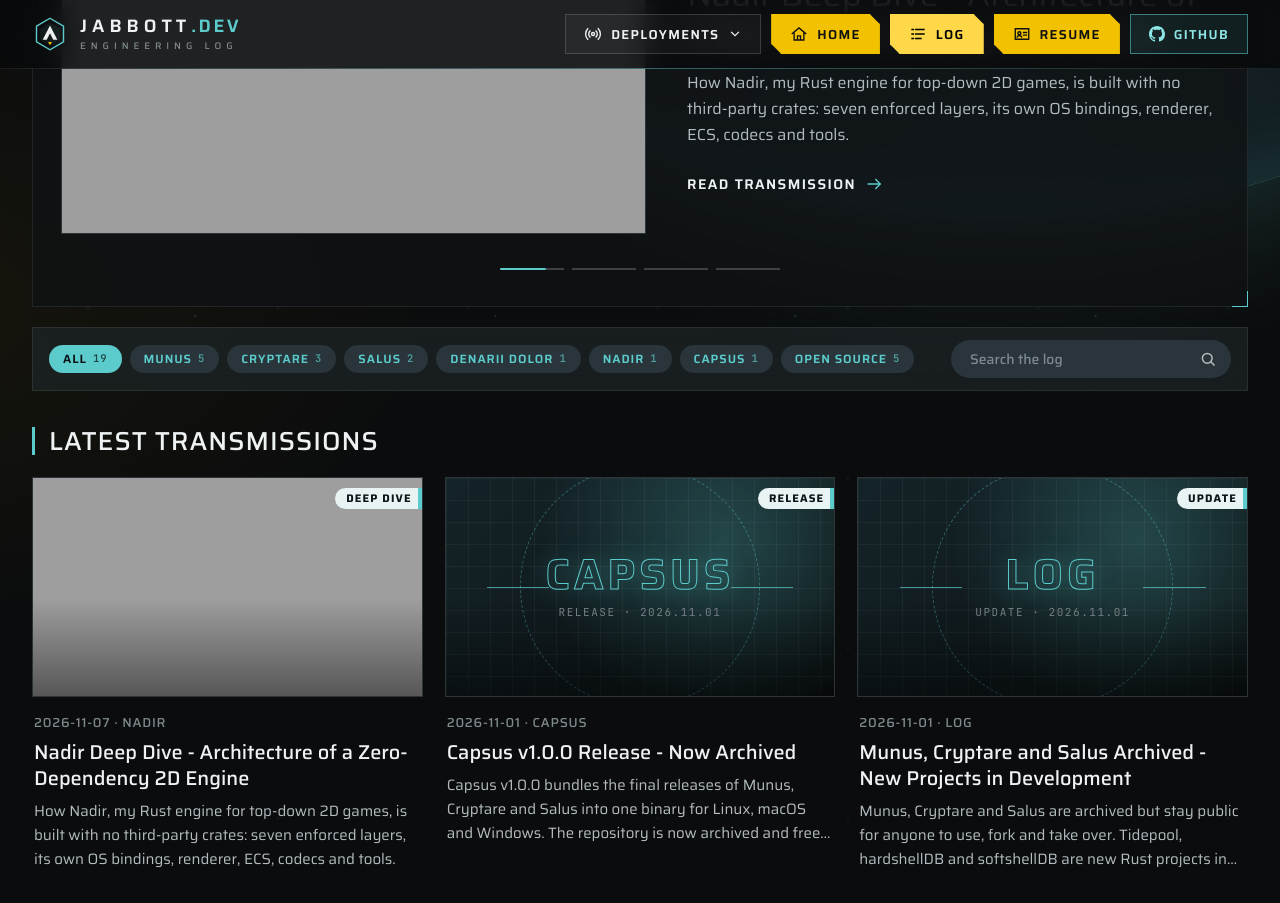
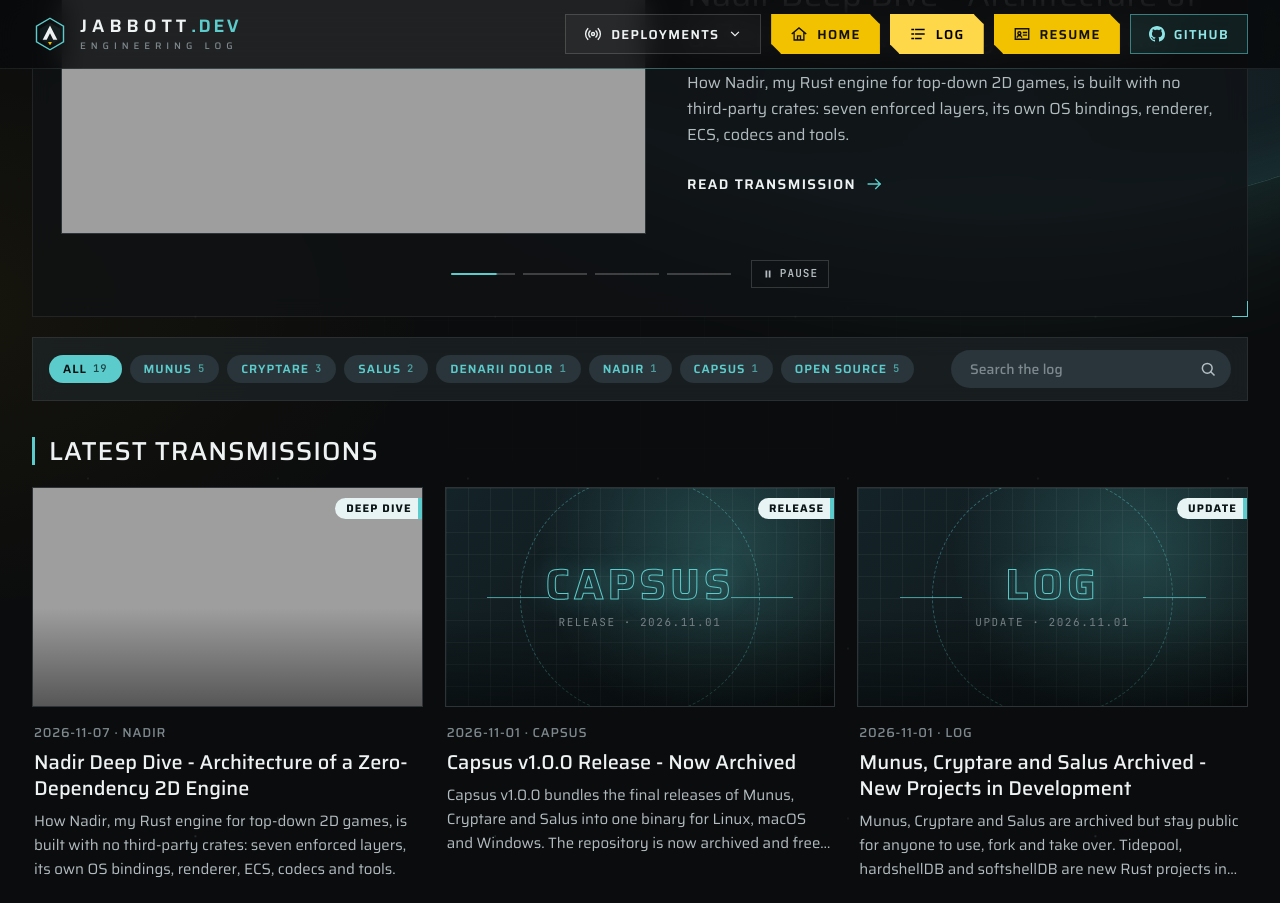
Before and after one commit to jabbott-iii/jabbott-iii.github.io, a Jekyll site: the page built from log.html, in a window 1280 px wide and 1400 px high, scrolled down 414 px. Shown: the top 903 px of the window. Built offline with Jekyll 4.4.1, drawn with Linux system fonts in a browser that asks for light colours.

Commit message:
fix(log): add a pause button to the featured posts carousel
The carousel rotated every 8 seconds and paused only on hover or
keyboard focus, so touch and screen reader users could not stop it
(WCAG 2.2.2). Add a Pause/Play button that stops rotation until it is
pressed again. It stays hidden when the carousel does not rotate:
without JavaScript or with reduced motion.

```diff
--- a/_includes/icon.html
+++ b/_includes/icon.html
@@ -33,6 +33,10 @@
 <svg class="icon {{ include.class }}" viewBox="0 0 24 24" width="16" height="16" aria-hidden="true" focusable="false" fill="none" stroke="currentColor" stroke-width="1.8" stroke-linecap="square"><path d="M12 3 4.5 6v5.5c0 4.6 3.2 8.3 7.5 9.5 4.3-1.2 7.5-4.9 7.5-9.5V6Z"/><path d="m8.8 12.2 2.3 2.3 4.3-4.6"/></svg>
 {%- when 'award' -%}
 <svg class="icon {{ include.class }}" viewBox="0 0 24 24" width="16" height="16" aria-hidden="true" focusable="false" fill="none" stroke="currentColor" stroke-width="1.8" stroke-linecap="square"><circle cx="12" cy="9" r="5.5"/><path d="M8.5 13.5 7 21l5-2.5 5 2.5-1.5-7.5"/></svg>
+{%- when 'pause' -%}
+<svg class="icon {{ include.class }}" viewBox="0 0 24 24" width="14" height="14" aria-hidden="true" focusable="false" fill="currentColor"><path d="M7 5h3.5v14H7zM13.5 5H17v14h-3.5z"/></svg>
+{%- when 'play' -%}
+<svg class="icon {{ include.class }}" viewBox="0 0 24 24" width="14" height="14" aria-hidden="true" focusable="false" fill="currentColor"><path d="M8 5v14l11-7z"/></svg>
 {%- when 'pin' -%}
 <svg class="icon {{ include.class }}" viewBox="0 0 24 24" width="16" height="16" aria-hidden="true" focusable="false" fill="none" stroke="currentColor" stroke-width="1.8" stroke-linecap="square"><path d="M12 21s-6.5-6.1-6.5-11a6.5 6.5 0 0 1 13 0c0 4.9-6.5 11-6.5 11Z"/><circle cx="12" cy="10" r="2.2"/></svg>
 {%- endcase -%}
--- a/assets/css/style.css
+++ b/assets/css/style.css
@@ -683,8 +683,28 @@ h1, h2, h3, h4 { font-weight: 500; line-height: 1.2; }
 .hero__title a:hover { color: var(--teal-hi); }
 .hero__text { margin: 0 0 22px; color: var(--text-2); max-width: 58ch; }
 
-.hero__bars { display: none; justify-content: center; gap: 8px; margin-top: 26px; }
+.hero__controls {
+  display: flex; flex-wrap: wrap; justify-content: center; align-items: center;
+  gap: 12px 20px; margin-top: 26px;
+}
+.hero__bars { display: none; justify-content: center; gap: 8px; }
 .js .hero__bars { display: flex; }
+
+.hero__toggle {
+  display: inline-flex; align-items: center; gap: 6px;
+  min-height: 28px; padding: 0 10px;
+  background: none; border: 1px solid var(--line-2);
+  color: var(--text-2);
+  font: 600 11px/1 var(--mono); letter-spacing: 0.1em; text-transform: uppercase;
+  cursor: pointer;
+  transition: color 0.15s ease, border-color 0.15s ease;
+}
+.hero__toggle[hidden] { display: none; }
+.hero__toggle:hover { color: var(--teal-hi); border-color: var(--teal); }
+.hero__toggle .icon { display: block; width: 12px; height: 12px; }
+.hero__toggle .hero__toggle-play,
+.hero.is-stopped .hero__toggle-pause { display: none; }
+.hero.is-stopped .hero__toggle-play { display: block; }
 
 .hero__bar {
   display: flex; align-items: center;
@@ -711,7 +731,8 @@ h1, h2, h3, h4 { font-weight: 500; line-height: 1.2; }
   transform: scaleX(0);
   animation: bar-fill 8s linear forwards;
 }
-.hero.is-paused .hero__bar.is-active span::after { animation-play-state: paused; }
+.hero.is-paused .hero__bar.is-active span::after,
+.hero.is-stopped .hero__bar.is-active span::after { animation-play-state: paused; }
 
 @keyframes bar-fill {
   to { transform: scaleX(1); }
--- a/assets/js/site.js
+++ b/assets/js/site.js
@@ -231,6 +231,20 @@
       hero.addEventListener('mouseleave', resume);
       hero.addEventListener('focusin', pause);
       hero.addEventListener('focusout', resume);
+
+      // Hovering or focusing pauses rotation only for as long as it lasts. The toggle stops it
+      // until the user presses it again, for touch and screen reader users too (WCAG 2.2.2).
+      const toggle = hero.querySelector('[data-carousel-toggle]');
+      const toggleText = hero.querySelector('[data-carousel-toggle-text]');
+      if (toggle && toggleText) {
+        toggle.hidden = false;
+        toggle.addEventListener('click', () => {
+          const stop = !hero.classList.contains('is-stopped');
+          hero.classList.toggle('is-stopped', stop);
+          if (!stop) hero.classList.remove('is-paused');
+          toggleText.textContent = stop ? 'Play' : 'Pause';
+        });
+      }
     }
   }
 
--- a/log.html
+++ b/log.html
@@ -37,10 +37,17 @@ body_class: log
       </div>
     </article>
     {%- endfor %}
-    <div class="hero__bars" role="tablist" aria-label="Choose a featured post">
-      {%- for post in site.posts limit: 4 %}
-      <button class="hero__bar{% if forloop.first %} is-active{% endif %}" type="button" role="tab" aria-selected="{% if forloop.first %}true{% else %}false{% endif %}" aria-controls="hero-slide-{{ forloop.index }}" aria-label="{{ post.title | escape }}"><span></span></button>
-      {%- endfor %}
+    <div class="hero__controls">
+      <div class="hero__bars" role="tablist" aria-label="Choose a featured post">
+        {%- for post in site.posts limit: 4 %}
+        <button class="hero__bar{% if forloop.first %} is-active{% endif %}" type="button" role="tab" aria-selected="{% if forloop.first %}true{% else %}false{% endif %}" aria-controls="hero-slide-{{ forloop.index }}" aria-label="{{ post.title | escape }}"><span></span></button>
+        {%- endfor %}
+      </div>
+      <button class="hero__toggle" type="button" data-carousel-toggle hidden>
+        {%- include icon.html name="pause" class="hero__toggle-pause" -%}
+        {%- include icon.html name="play" class="hero__toggle-play" -%}
+        <span data-carousel-toggle-text>Pause</span><span class="sr-only"> featured posts</span>
+      </button>
     </div>
   </section>
 
```
